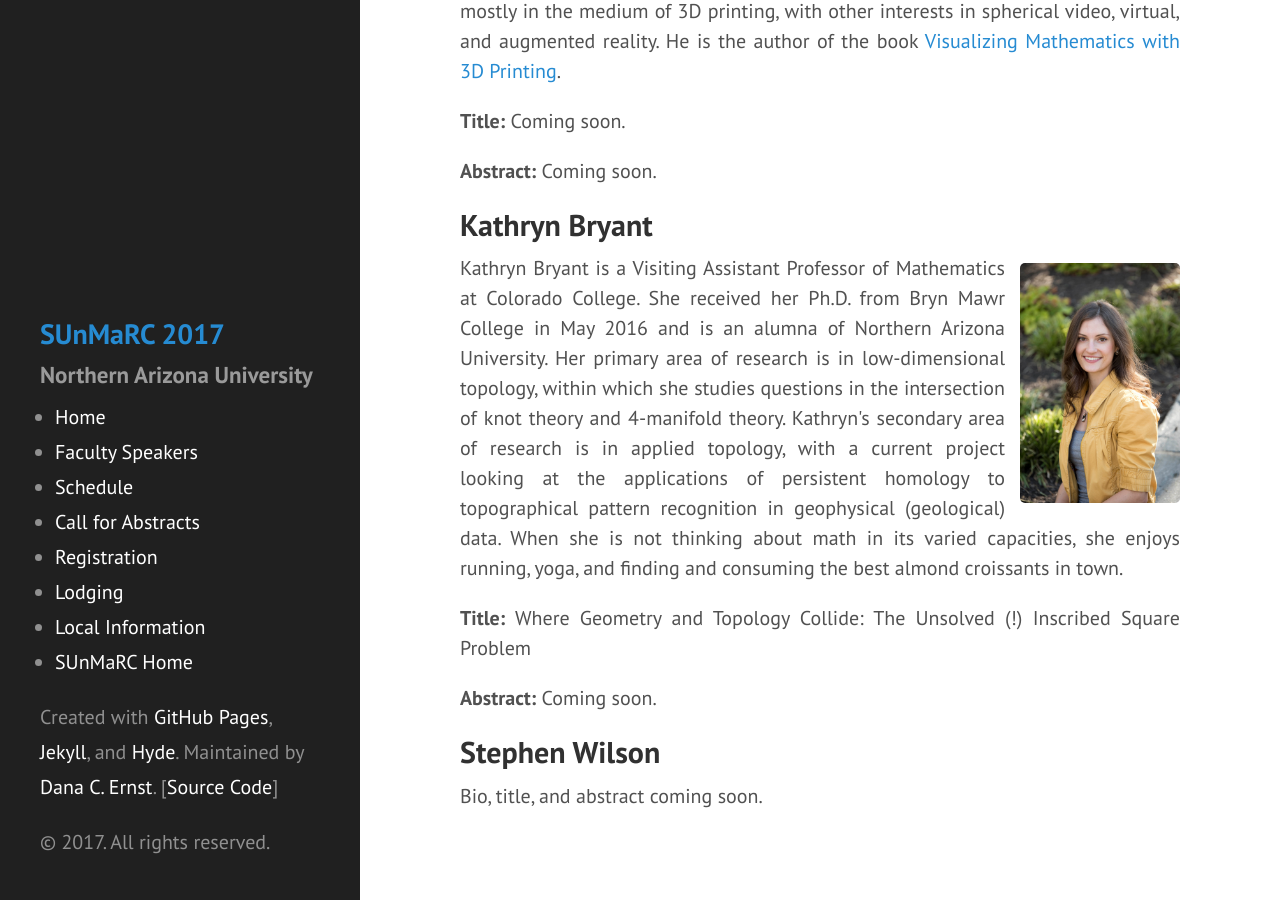
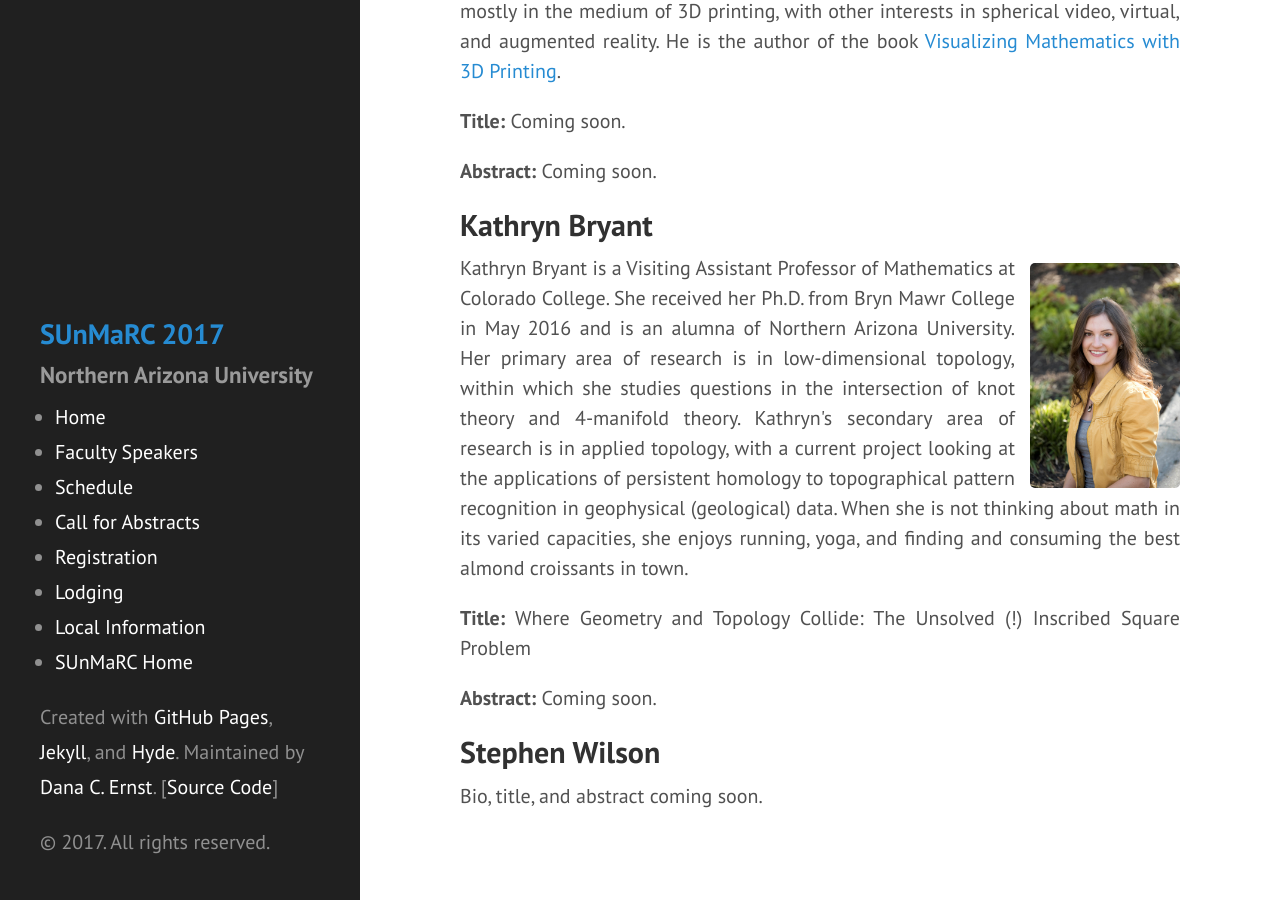
Before and after one commit to NAUMathStat/sunmarc2017, a Jekyll site: the page built from speakers.md, in a window 1280 px wide and 900 px high, scrolled down 442 px. Built offline with Jekyll 4.4.1, drawn with Linux system fonts in a browser that asks for light colours.

Commit message:
Image tweak

```diff
--- a/speakers.md
+++ b/speakers.md
@@ -13,7 +13,7 @@ title: Invited Faculty Speakers
 
 <h2>Kathryn Bryant</h2>
 
-<p style="text-align:justify"><img src="{{ site.baseurl }}/Bryant.jpg" align="right" width="160" img style="margin: 10px 0 0 15px"/>Kathryn Bryant is a Visiting Assistant Professor of Mathematics at Colorado College. She received her Ph.D. from Bryn Mawr College in May 2016 and is an alumna of Northern Arizona University. Her primary area of research is in low-dimensional topology, within which she studies questions in the intersection of knot theory and 4-manifold theory. Kathryn's secondary area of research is in applied topology, with a current project looking at the applications of persistent homology to topographical pattern recognition in geophysical (geological) data. When she is not thinking about math in its varied capacities, she enjoys running, yoga, and finding and consuming the best almond croissants in town.</p>
+<p style="text-align:justify"><img src="{{ site.baseurl }}/Bryant.jpg" align="right" width="150" img style="margin: 10px 0 0 15px"/>Kathryn Bryant is a Visiting Assistant Professor of Mathematics at Colorado College. She received her Ph.D. from Bryn Mawr College in May 2016 and is an alumna of Northern Arizona University. Her primary area of research is in low-dimensional topology, within which she studies questions in the intersection of knot theory and 4-manifold theory. Kathryn's secondary area of research is in applied topology, with a current project looking at the applications of persistent homology to topographical pattern recognition in geophysical (geological) data. When she is not thinking about math in its varied capacities, she enjoys running, yoga, and finding and consuming the best almond croissants in town.</p>
 
 <p style="text-align:justify"><b>Title:</b> Where Geometry and Topology Collide: The Unsolved (!) Inscribed Square Problem</p>
 
```
